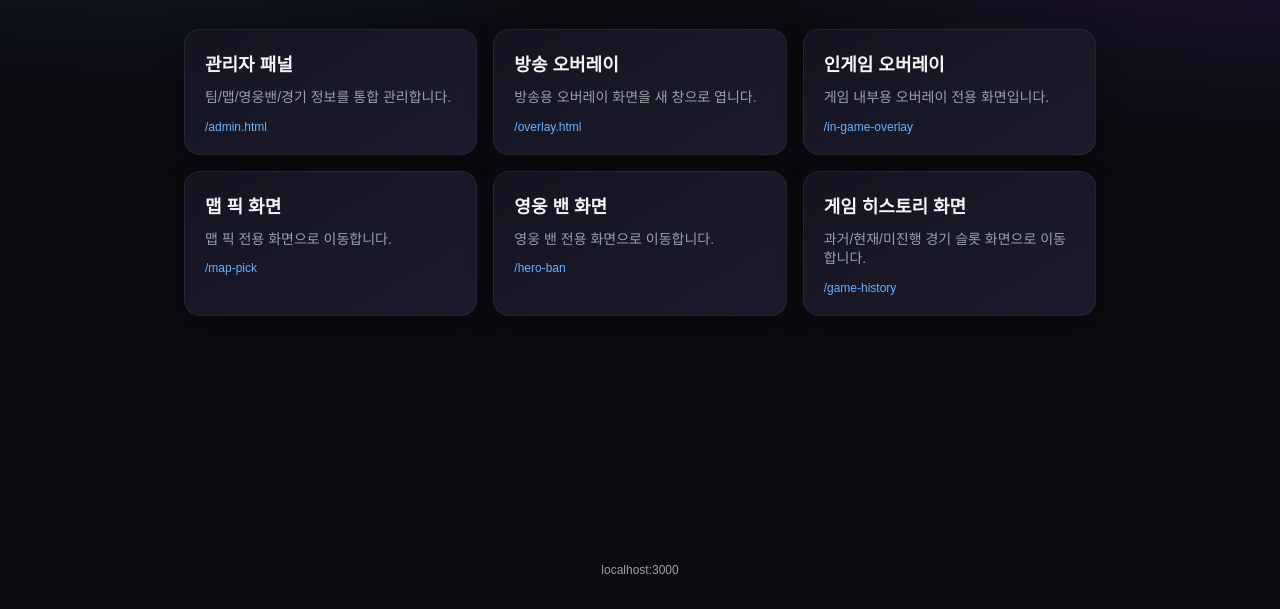
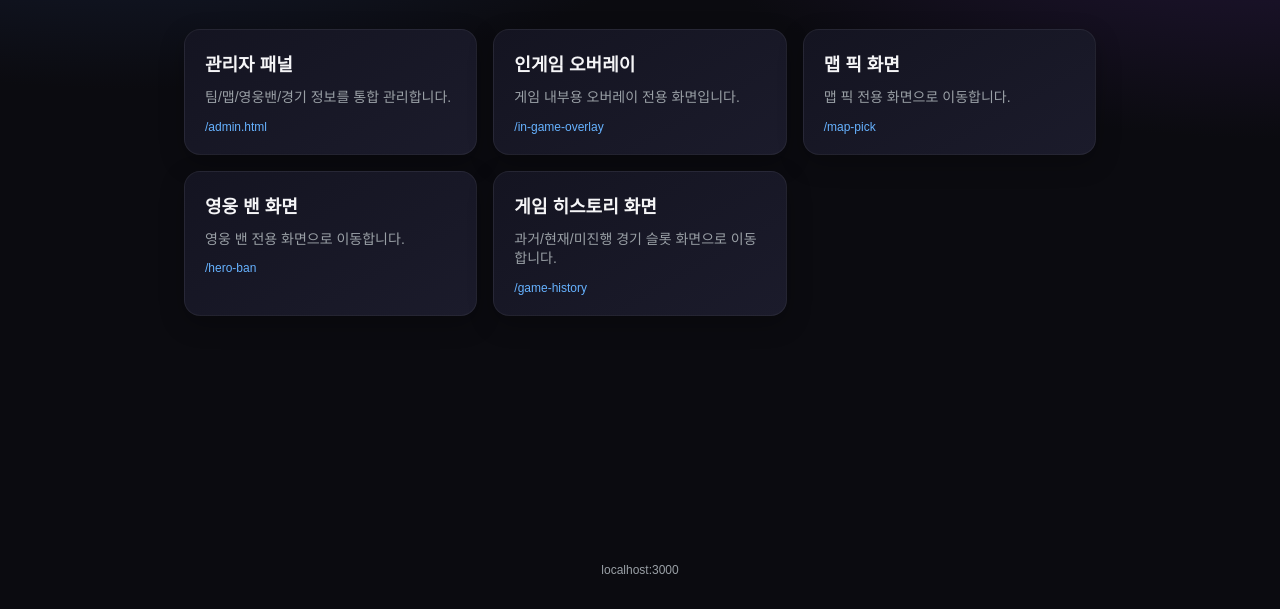
Before and after one commit to SentinelJs/OWScrimDesk, a website: page public/index.html in a window 1280 px wide. Shown: the part 191-800 px from the top of the page. Drawn offline with Linux system fonts and the light colour scheme.

Commit message:
README.md Update

```diff
--- a/public/index.html
+++ b/public/index.html
@@ -21,12 +21,6 @@
         <div class="card__title">관리자 패널</div>
         <div class="card__desc">팀/맵/영웅밴/경기 정보를 통합 관리합니다.</div>
         <div class="card__meta">/admin.html</div>
-      </a>
-
-      <a class="card" href="/overlay.html" target="_blank" rel="noopener">
-        <div class="card__title">방송 오버레이</div>
-        <div class="card__desc">방송용 오버레이 화면을 새 창으로 엽니다.</div>
-        <div class="card__meta">/overlay.html</div>
       </a>
 
       <a class="card" href="/in-game-overlay" target="_blank" rel="noopener">
```
Also changed, not shown: README.md, example_image/admin_ingame.png, example_image/admin_matchinfo.png, example_image/ingameoverlay.png, 4 other files.
